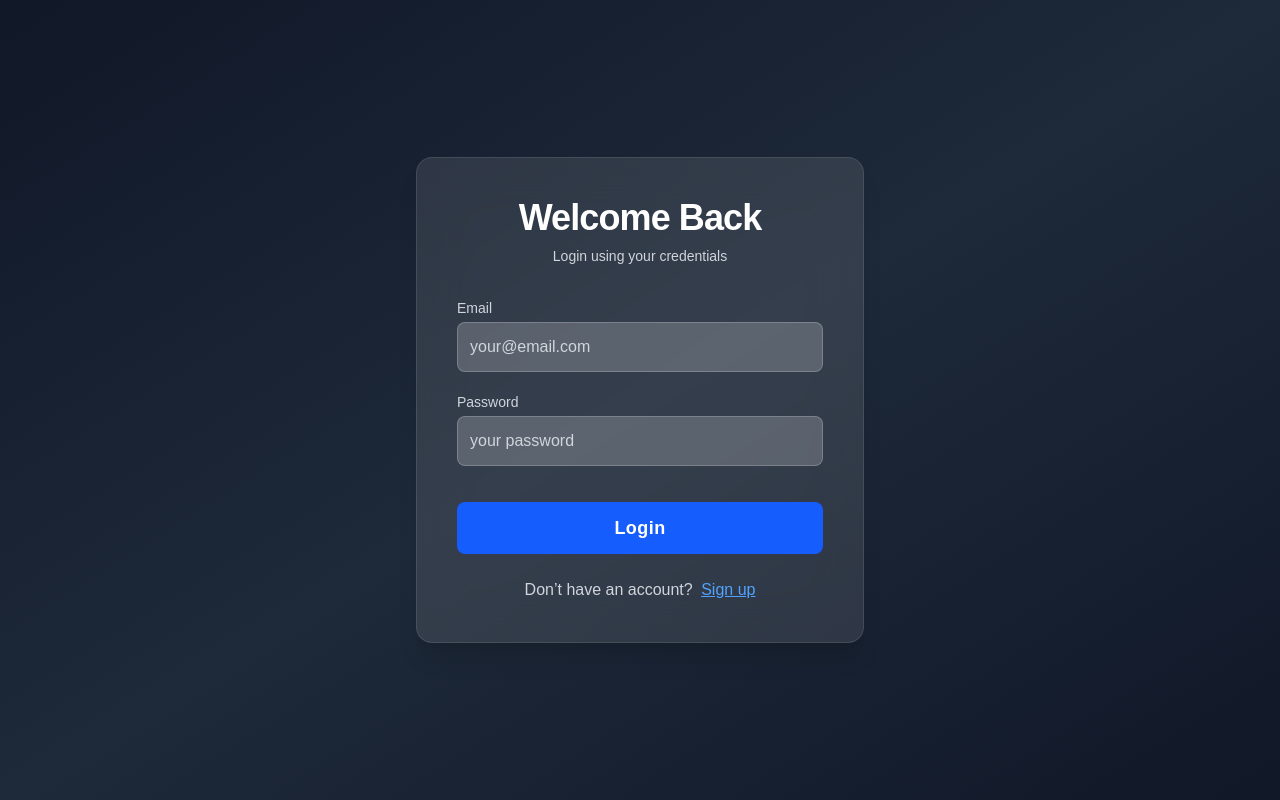
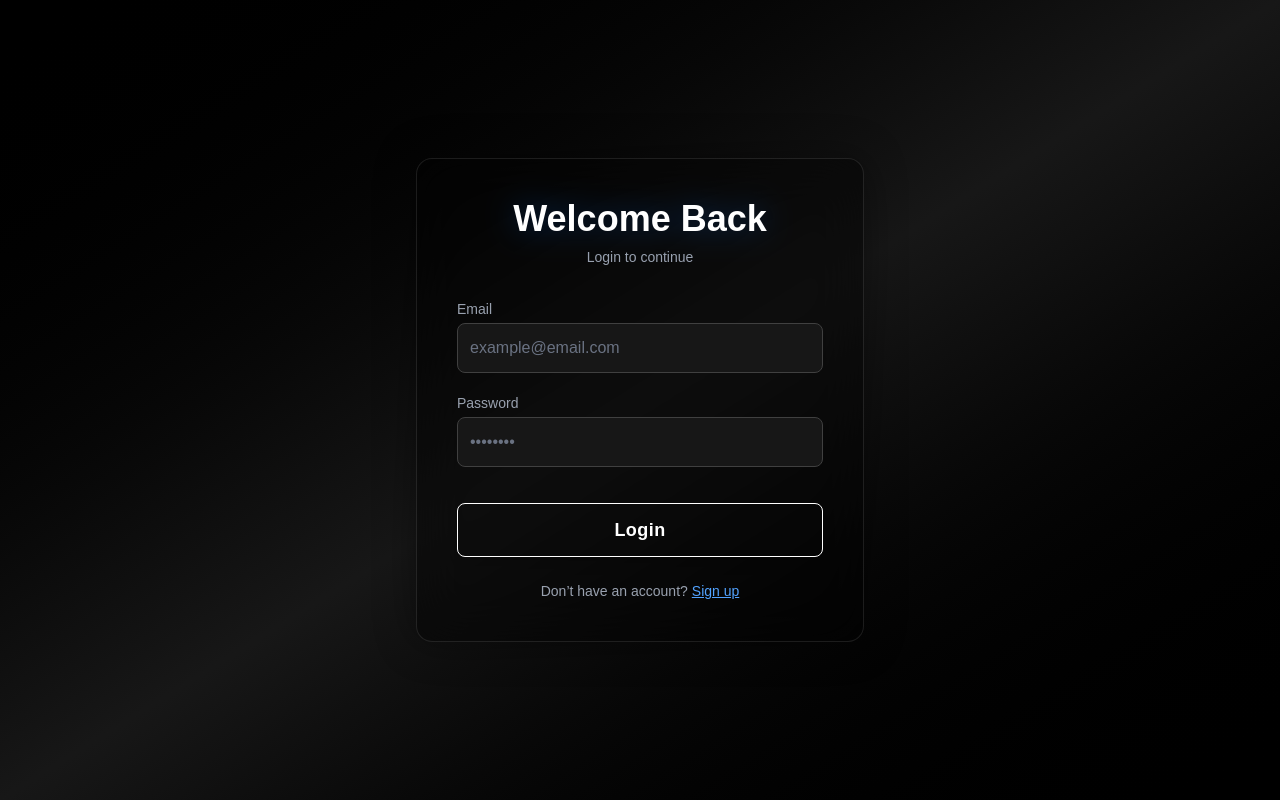
Before and after one commit to redekarlk/AI_PDF_Q-A_Chatbot-Frontend, a Next.js app: page /auth in a window 1280 px wide. Built offline with nearby package versions, Linux system fonts and the light colour scheme; no server answers.

Commit message:
authentication ui updated

```diff
--- a/src/app/auth/page.jsx
+++ b/src/app/auth/page.jsx
@@ -1,3 +1,173 @@
+// "use client";
+
+// import { useState } from "react";
+// import api from "../../lib/axiosInstance";
+// import { useAuth } from "../../context/AuthContext";
+// import { useRouter } from "next/navigation";
+
+// export default function AuthPage() {
+//   const router = useRouter();
+//   const { login: saveUser } = useAuth();
+
+//   const [mode, setMode] = useState("login"); // login | signup
+//   const [form, setForm] = useState({
+//     name: "",
+//     email: "",
+//     password: "",
+//   });
+
+//   const [isLoading, setIsLoading] = useState(false);
+
+//   const handleChange = (e) =>
+//     setForm({ ...form, [e.target.name]: e.target.value });
+
+//   const handleSubmit = async (e) => {
+//     e.preventDefault();
+//     setIsLoading(true);
+
+//     try {
+//       if (mode === "signup") {
+//         await api.post("/api/user/signup", {
+//           name: form.name,
+//           email: form.email,
+//           password: form.password,
+//         });
+
+//         alert("Signup successful! Please login.");
+//         setMode("login");
+//         setForm({ name: "", email: "", password: "" });
+//       } else {
+//         const res = await api.post("/api/user/login", {
+//           email: form.email,
+//           password: form.password,
+//         });
+
+//         saveUser(res.data.user, res.data.token);
+//         router.push("/dashboard");
+//       }
+//     } catch (error) {
+//       alert(error.response?.data?.message || "Authentication failed");
+//     } finally {
+//       setIsLoading(false);
+//     }
+//   };
+
+//   const toggleMode = () => {
+//     setMode(mode === "login" ? "signup" : "login");
+//     setForm({ name: "", email: "", password: "" });
+//   };
+
+//   return (
+//     <div className="min-h-screen  flex items-center justify-center px-4">
+//       <div className="w-full max-w-md bg-white/10 backdrop-blur-xl p-10 rounded-2xl shadow-xl border border-white/10">
+
+//         {/* Top Title */}
+//         <h1 className="text-4xl font-bold text-center text-white mb-2 tracking-tight">
+//           {mode === "login" ? "Welcome Back" : "Create Account"}
+//         </h1>
+//         <p className="text-center text-gray-300 mb-8 text-sm">
+//           {mode === "login"
+//             ? "Login using your credentials"
+//             : "Signup to get started"}
+//         </p>
+
+//         <form onSubmit={handleSubmit} className="space-y-5">
+
+//           {/* Name */}
+//           {mode === "signup" && (
+//             <div>
+//               <label className="text-gray-300 text-sm mb-1 block">
+//                 Full Name
+//               </label>
+//               <input
+//                 name="name"
+//                 placeholder="Enter your name"
+//                 onChange={handleChange}
+//                 value={form.name}
+//                 required
+//                 className="w-full p-3 rounded-lg bg-white/20 text-white placeholder-gray-300 border border-white/20 focus:border-blue-400 focus:ring focus:ring-blue-400/30 outline-none"
+//               />
+//             </div>
+//           )}
+
+//           {/* Email */}
+//           <div>
+//             <label className="text-gray-300 text-sm mb-1 block">Email</label>
+//             <input
+//               name="email"
+//               type="email"
+//               placeholder="your@email.com"
+//               onChange={handleChange}
+//               value={form.email}
+//               required
+//               className="w-full p-3 rounded-lg bg-white/20 text-white placeholder-gray-300 border border-white/20 focus:border-blue-400 focus:ring focus:ring-blue-400/30 outline-none"
+//             />
+//           </div>
+
+//           {/* Password */}
+//           <div>
+//             <label className="text-gray-300 text-sm mb-1 block">Password</label>
+//             <input
+//               name="password"
+//               type="password"
+//               placeholder="your password"
+//               onChange={handleChange}
+//               value={form.password}
+//               required
+//               className="w-full p-3 rounded-lg bg-white/20 text-white placeholder-gray-300 border border-white/20 focus:border-blue-400 focus:ring focus:ring-blue-400/30 outline-none"
+//             />
+//           </div>
+
+//           {/* Submit Button */}
+//           <button
+//             type="submit"
+//             disabled={isLoading}
+//             className={`w-full p-3 rounded-lg text-white font-semibold text-lg tracking-wide mt-4 transition-all duration-300
+//               ${isLoading
+//                 ? "bg-blue-400 cursor-not-allowed"
+//                 : "bg-blue-600 hover:bg-blue-700 hover:shadow-lg"}`
+//             }
+//           >
+//             {isLoading
+//               ? mode === "login"
+//                 ? "Logging In..."
+//                 : "Signing Up..."
+//               : mode === "login"
+//               ? "Login"
+//               : "Sign Up"}
+//           </button>
+//         </form>
+
+//         {/* Switch mode */}
+//         <p className="mt-6 text-center text-gray-300">
+//           {mode === "login" ? (
+//             <>
+//               Don’t have an account?{" "}
+//               <button
+//                 onClick={toggleMode}
+//                 className="text-blue-400 hover:text-blue-300 underline ml-1"
+//               >
+//                 Sign up
+//               </button>
+//             </>
+//           ) : (
+//             <>
+//               Already have an account?{" "}
+//               <button
+//                 onClick={toggleMode}
+//                 className="text-blue-400 hover:text-blue-300 underline ml-1"
+//               >
+//                 Login
+//               </button>
+//             </>
+//           )}
+//         </p>
+//       </div>
+//     </div>
+//   );
+// }
+
+
 "use client";
 
 import { useState } from "react";
@@ -9,13 +179,12 @@ export default function AuthPage() {
   const router = useRouter();
   const { login: saveUser } = useAuth();
 
-  const [mode, setMode] = useState("login"); // login | signup
+  const [mode, setMode] = useState("login");
   const [form, setForm] = useState({
     name: "",
     email: "",
     password: "",
   });
-
   const [isLoading, setIsLoading] = useState(false);
 
   const handleChange = (e) =>
@@ -27,12 +196,7 @@ export default function AuthPage() {
 
     try {
       if (mode === "signup") {
-        await api.post("/api/user/signup", {
-          name: form.name,
-          email: form.email,
-          password: form.password,
-        });
-
+        await api.post("/api/user/signup", form);
         alert("Signup successful! Please login.");
         setMode("login");
         setForm({ name: "", email: "", password: "" });
@@ -41,9 +205,8 @@ export default function AuthPage() {
           email: form.email,
           password: form.password,
         });
-
         saveUser(res.data.user, res.data.token);
-        router.push("/dashboard");
+        router.push("/chat");
       }
     } catch (error) {
       alert(error.response?.data?.message || "Authentication failed");
@@ -58,104 +221,104 @@ export default function AuthPage() {
   };
 
   return (
-    <div className="min-h-screen bg-gradient-to-br from-gray-900 via-gray-800 to-gray-900 flex items-center justify-center px-4">
-      <div className="w-full max-w-md bg-white/10 backdrop-blur-xl p-10 rounded-2xl shadow-xl border border-white/10">
+    <div className="min-h-screen flex items-center justify-center px-4 bg-gradient-to-br from-black via-neutral-900 to-black">
 
-        {/* Top Title */}
-        <h1 className="text-4xl font-bold text-center text-white mb-2 tracking-tight">
+      {/* Outer Glow Effect */}
+      <div className="absolute w-[450px] h-[450px] rounded-full bg-blue-600/20 blur-[140px] -z-10"></div>
+
+      <div className="w-full max-w-md bg-black/40 backdrop-blur-xl p-10 rounded-2xl border border-white/10 shadow-[0_0_40px_rgb(0,0,0,0.4)]">
+
+        {/* Heading */}
+        <h1 className="text-4xl font-extrabold text-center text-white mb-2 drop-shadow-[0_0_15px_rgba(0,112,255,0.3)]">
           {mode === "login" ? "Welcome Back" : "Create Account"}
         </h1>
-        <p className="text-center text-gray-300 mb-8 text-sm">
-          {mode === "login"
-            ? "Login using your credentials"
-            : "Signup to get started"}
+        <p className="text-center text-gray-400 mb-8 text-sm">
+          {mode === "login" ? "Login to continue" : "Create an account to start"}
         </p>
 
+        {/* Form */}
         <form onSubmit={handleSubmit} className="space-y-5">
 
-          {/* Name */}
           {mode === "signup" && (
             <div>
-              <label className="text-gray-300 text-sm mb-1 block">
-                Full Name
-              </label>
+              <label className="text-gray-400 text-sm mb-1 block">Full Name</label>
               <input
                 name="name"
                 placeholder="Enter your name"
                 onChange={handleChange}
                 value={form.name}
                 required
-                className="w-full p-3 rounded-lg bg-white/20 text-white placeholder-gray-300 border border-white/20 focus:border-blue-400 focus:ring focus:ring-blue-400/30 outline-none"
+                className="w-full p-3 rounded-lg bg-neutral-900 text-white placeholder-gray-500 border border-neutral-700 focus:border-blue-500 focus:ring focus:ring-blue-500/30 outline-none transition-all"
               />
             </div>
           )}
 
           {/* Email */}
           <div>
-            <label className="text-gray-300 text-sm mb-1 block">Email</label>
+            <label className="text-gray-400 text-sm mb-1 block">Email</label>
             <input
               name="email"
               type="email"
-              placeholder="your@email.com"
+              placeholder="example@email.com"
               onChange={handleChange}
               value={form.email}
               required
-              className="w-full p-3 rounded-lg bg-white/20 text-white placeholder-gray-300 border border-white/20 focus:border-blue-400 focus:ring focus:ring-blue-400/30 outline-none"
+              className="w-full p-3 rounded-lg bg-neutral-900 text-white placeholder-gray-500 border border-neutral-700 focus:border-blue-500 focus:ring focus:ring-blue-500/30 outline-none transition-all"
             />
           </div>
 
           {/* Password */}
           <div>
-            <label className="text-gray-300 text-sm mb-1 block">Password</label>
+            <label className="text-gray-400 text-sm mb-1 block">Password</label>
             <input
               name="password"
               type="password"
-              placeholder="your password"
+              placeholder="••••••••"
               onChange={handleChange}
               value={form.password}
               required
-              className="w-full p-3 rounded-lg bg-white/20 text-white placeholder-gray-300 border border-white/20 focus:border-blue-400 focus:ring focus:ring-blue-400/30 outline-none"
+              className="w-full p-3 rounded-lg bg-neutral-900 text-white placeholder-gray-500 border border-neutral-700 focus:border-blue-500 focus:ring focus:ring-blue-500/30 outline-none transition-all"
             />
           </div>
 
-          {/* Submit Button */}
+          {/* Button */}
           <button
             type="submit"
             disabled={isLoading}
-            className={`w-full p-3 rounded-lg text-white font-semibold text-lg tracking-wide mt-4 transition-all duration-300
-              ${isLoading
-                ? "bg-blue-400 cursor-not-allowed"
-                : "bg-blue-600 hover:bg-blue-700 hover:shadow-lg"}`
-            }
+            className={`w-full p-3 rounded-lg text-white font-semibold text-lg tracking-wide mt-4 transition-all duration-300 shadow-lg
+            ${isLoading
+                ? "border cursor-not-allowed"
+                : "border hover:shadow-[0_0_20px_rgba(0,112,255,0.5)]"
+              }`}
           >
             {isLoading
               ? mode === "login"
                 ? "Logging In..."
                 : "Signing Up..."
               : mode === "login"
-              ? "Login"
-              : "Sign Up"}
+                ? "Login"
+                : "Sign Up"}
           </button>
         </form>
 
-        {/* Switch mode */}
-        <p className="mt-6 text-center text-gray-300">
+        {/* Switch Mode */}
+        <p className="mt-6 text-center text-gray-400 text-sm">
           {mode === "login" ? (
             <>
-              Don’t have an account?{" "}
+              Don’t have an account?
               <button
                 onClick={toggleMode}
-                className="text-blue-400 hover:text-blue-300 underline ml-1"
+                className="text-blue-400 hover:text-blue-300 underline ml-1 transition"
               >
                 Sign up
               </button>
             </>
           ) : (
             <>
-              Already have an account?{" "}
+              Already have an account?
               <button
                 onClick={toggleMode}
-                className="text-blue-400 hover:text-blue-300 underline ml-1"
+                className="text-blue-400 hover:text-blue-300 underline ml-1 transition"
               >
                 Login
               </button>
```
